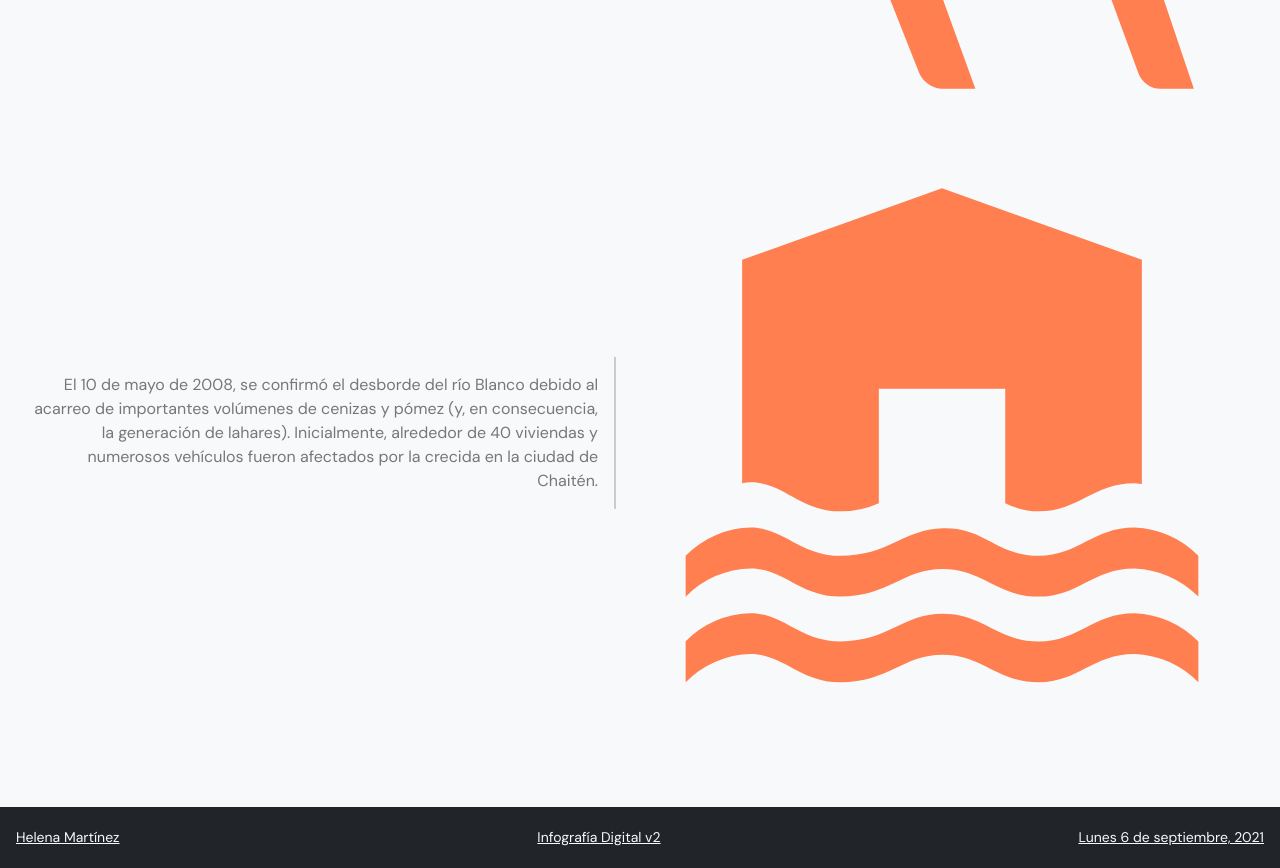
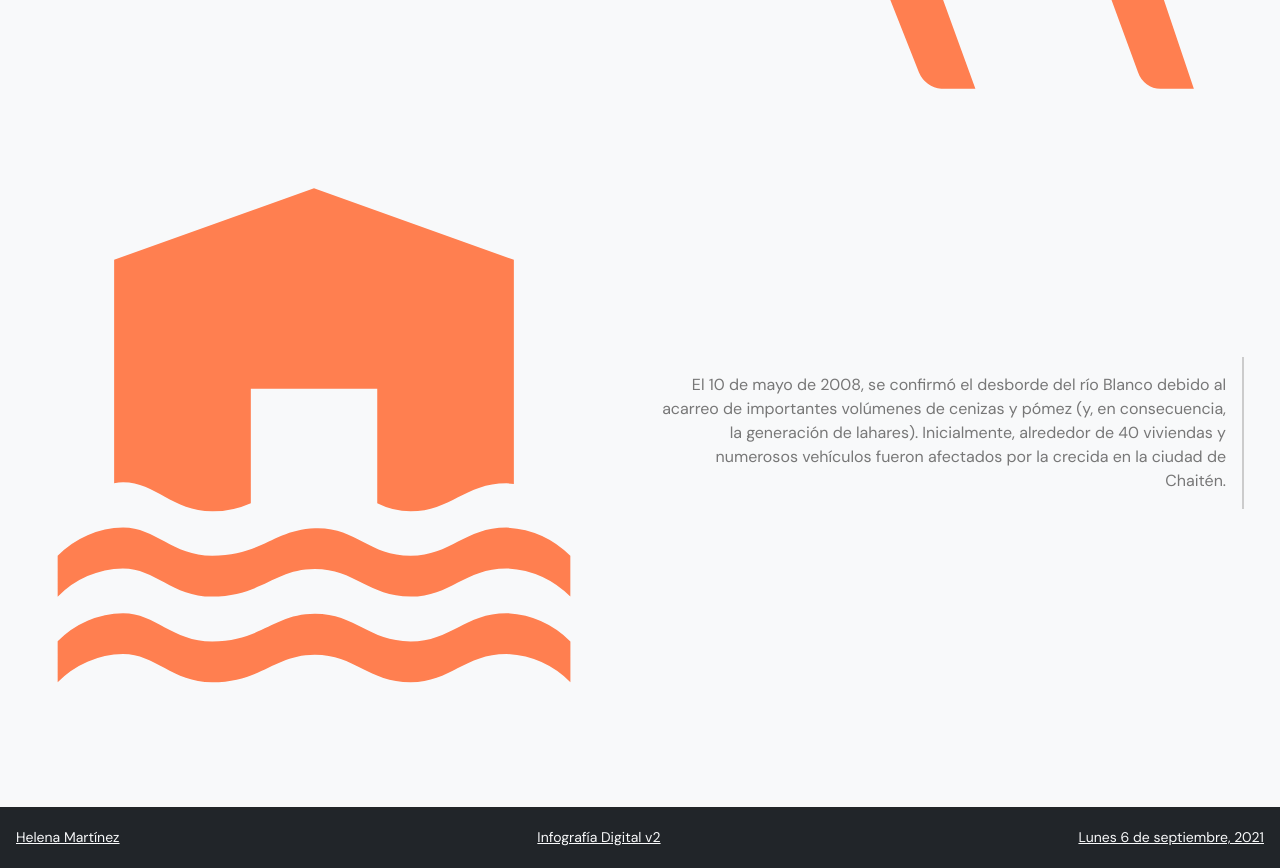
Before and after one commit to helena-martinez/infodigital-04, a plain HTML site: page index.html in a window 1280 px wide. Shown: the part 3000-3868 px from the top of the page. Drawn offline with nearby package versions, Linux system fonts and the light colour scheme.

Commit message:
Update index.html

```diff
--- a/index.html
+++ b/index.html
@@ -104,7 +104,7 @@
                 </figure>
 
                 <figure class="row d-flex align-items-center">
-                    <object type="image/svg+xml" data="img/50_Flood_v15.svg" class="img-fluid col-12 col-md-6 order-md-2" /></object>
+                    <object type="image/svg+xml" data="img/50_Flood_v15.svg" class="img-fluid col-12 col-md-6" /></object>
                     <figcaption class="col-12 col-md-6">
                         <p>El 10 de mayo de 2008, se confirmó el desborde del río Blanco debido al acarreo de importantes volúmenes de cenizas y pómez (y, en consecuencia, la generación de lahares). Inicialmente, alrededor de 40 viviendas y numerosos vehículos fueron afectados por la crecida en la ciudad de Chaitén.</p>
                     </figcaption>
```
